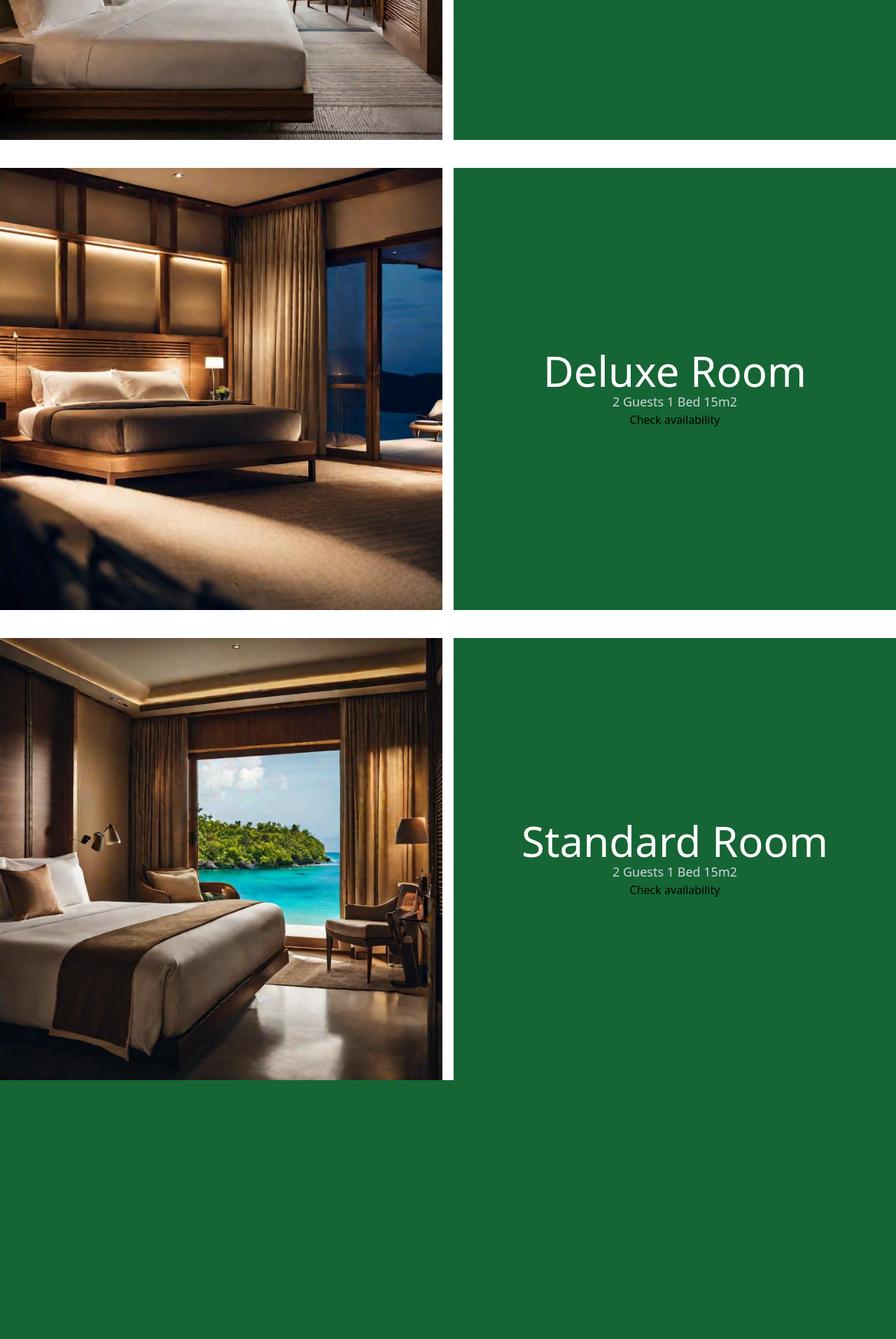
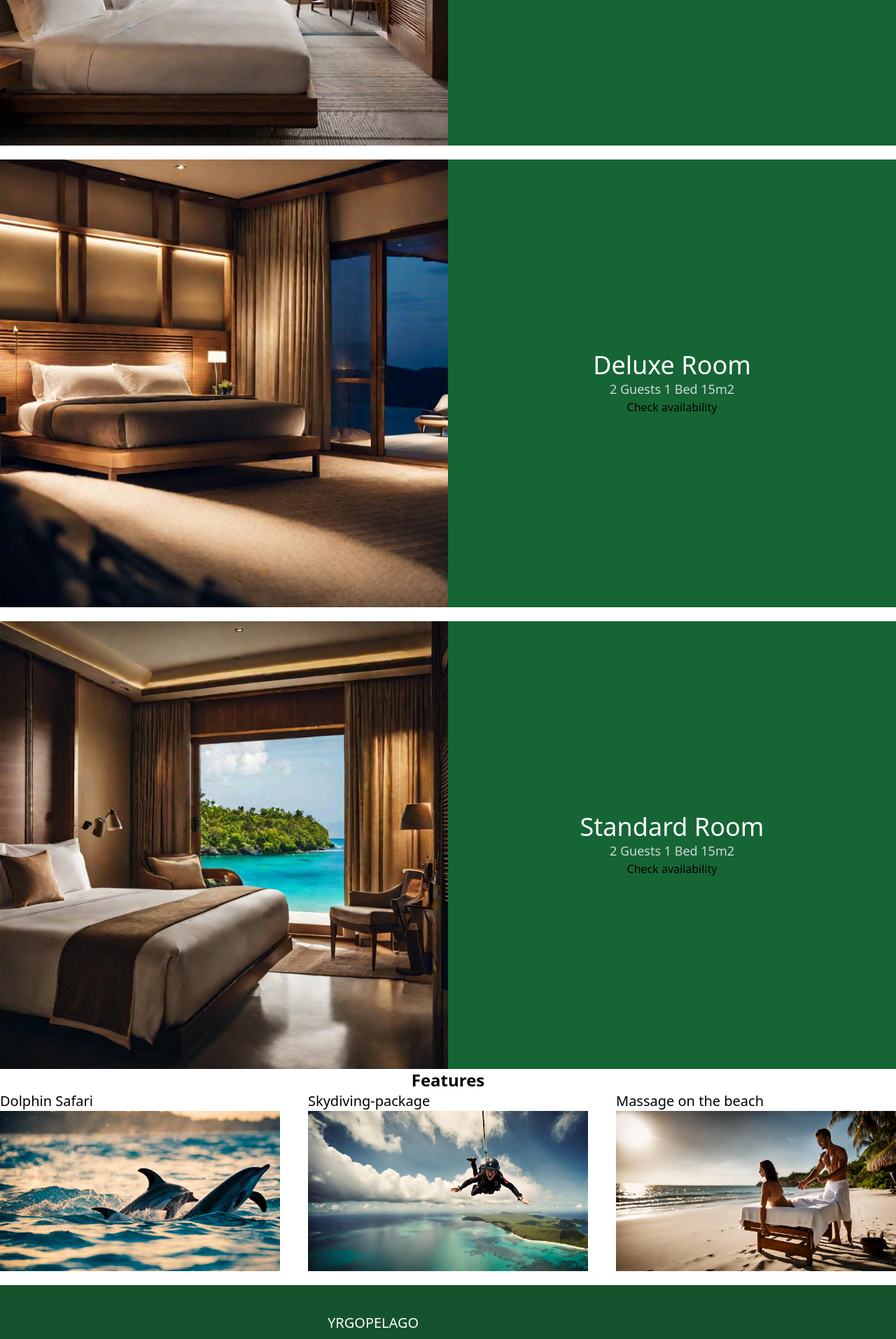
Before and after one commit to OsborneLinus/yrgopelago, a PHP site: page / in a window 1280 px wide. Shown: the part 2480-4394 px from the top of the page at 70% size. Before the commit the page ends 4024 px from the top, so only its background shows below. Run offline with PHP 8.4, Linux system fonts and the light colour scheme; some libraries are stand-ins or nearby versions.

Commit message:
Responsive layout and added features section and footer.

```diff
--- a/index.php
+++ b/index.php
@@ -31,8 +31,8 @@ error_reporting(E_ALL); ?>
         <div class="h-screen bg-cover bg-fixed bg-no-repeat absolute top-0 right-0 left-0" style="background-image: url(media/SunbedsOnShore.jpg)"></div>
     </section>
 
-    <section class="grid gap-10 h-screen grid-cols-2 grid-rows-3 mx-5 mb-96">
-        <div class="bg-no-repeat h-screen row-span-2" style="background-image: url(media/enPalmochHotell.jpg)"></div>
+    <section class="grid gap-10 h-screen grid-cols-2 grid-rows-3 mb-96">
+        <div class="bg-no-repeat h-screen row-span-2 " style="background-image: url(media/enPalmochHotell.jpg)"></div>
         <div class="flex flex-col">
             <h2 class="text-2xl">Enchance your feelings!</h2>
             <p>Lorem ipsum dolor sit amet, consectetur adipisicing elit. Aliquam asperiores nam ab quis maxime accusamus doloremque et mollitia impedit odit. Voluptas atque perferendis quod facilis. Deserunt blanditiis deleniti neque optio!</p>
@@ -49,22 +49,15 @@ error_reporting(E_ALL); ?>
             <p>Lorem ipsum dolor sit, amet consectetur adipisicing elit. Consectetur eveniet, sint accusantium eum quos eligendi, optio ab maxime architecto inventore, magni mollitia aliquid accusamus praesentium et eaque dolorum officiis? Molestias?</p>
         </div>
     </section>
-    <!--     <form method="get" id="myForm">
-        <section class="flex justify-center items-center gap-7 m-2 ">
-            <button type="button" name="superior" id="showCalendar" class=" border-2 border-green-700">Superior</button>
-            <button name="deluxe" id="showCalendar" class=" border-2 border-green-700">Deluxe</button>
-            <button name="standard" id="showCalendar" class=" border-2 border-green-700">Standard</button>
-        </section>
-    </form> -->
 
     <div>
-        <div id="scrolling-section" class="relative">
-            <div class="grid grid-cols-2 gap-4 text-center self-center">
+        <div id="scrolling-section">
+            <div class="flex flex-col md:grid grid-cols-2 text-center self-center">
                 <div>
                     <img id="picture1" src="media/SuperiorRoom.jpg" alt="Picture of the Standard based room">
                 </div>
                 <div class="bg-green-800 flex flex-col justify-center items-center">
-                    <h1 class="text-6xl text-white">Superior Room</h1>
+                    <h1 class="md:text-2xl lg:text-4xl text-white">Superior Room</h1>
                     <p class="text-lg text-gray-300">2 Guests 1 Bed 15m2</p>
                     <form action="input.php" method="get">
                         <input type="hidden" name="roomType" value="superior">
@@ -72,12 +65,12 @@ error_reporting(E_ALL); ?>
                     </form>
                 </div>
             </div>
-            <div class=" grid grid-cols-2 gap-4 mt-10">
+            <div class="flex flex-col md:grid grid-cols-2 mt-5 text-center self-center">
                 <div>
                     <img id="picture2" src="media/DeluxeRoom.jpg" alt="Picture 2">
                 </div>
                 <div class="bg-green-800 flex flex-col justify-center items-center">
-                    <h1 class="text-6xl text-white">Deluxe Room</h1>
+                    <h1 class="md:text-2xl lg:text-4xl text-white">Deluxe Room</h1>
                     <p class="text-lg text-gray-300">2 Guests 1 Bed 15m2</p>
                     <form action="input.php" method="get">
                         <input type="hidden" name="roomType" value="deluxe">
@@ -85,12 +78,12 @@ error_reporting(E_ALL); ?>
                     </form>
                 </div>
             </div>
-            <div class="grid grid-cols-2 gap-4 mt-10">
+            <div class="flex flex-col md:grid grid-cols-2 text-center mt-5 self-center">
                 <div>
                     <img id="picture3" src="media/StandardRoom.jpg" alt="Picture 3">
                 </div>
                 <div class="bg-green-800 flex flex-col justify-center items-center">
-                    <h1 class="text-6xl text-white">Standard Room</h1>
+                    <h1 class="md:text-2xl lg:text-4xl text-white">Standard Room</h1>
                     <p class="text-lg text-gray-300">2 Guests 1 Bed 15m2</p>
                     <form action="input.php" method="get">
                         <input type="hidden" name="roomType" value="standard">
@@ -100,8 +93,57 @@ error_reporting(E_ALL); ?>
             </div>
         </div>
     </div>
-    <script src=" app.js">
-    </script>
+    <section>
+        <div class="mb-5">
+            <h1 class="flex justify-center text-2xl font-semibold">Features</h1>
+            <div class="flex flex-col md:flex-row gap-10 items-center justify-center">
+                <div class="relative group ">
+                    <h3 class="text-xl">Dolphin Safari</h3>
+                    <img src="media/dolphins.jpg" alt="dolphins swimming">
+                    <div class="opacity-0 group-hover:opacity-100 duration-300 absolute inset-x-0 bottom-0 top-0 flex justify-center text-green-800 bg-white md:text-sm overflow-scroll lg:text-xl">
+                        <p>Embark on a captivating dolphin safari around your island hotel. Cruise along the coastline in a specialized boat as expert guides share insights into marine life. Anticipate the thrill of encountering playful dolphins in their natural habitat, witnessing their acrobatic displays and joyful leaps.</p>
+                    </div>
+
+                </div>
+                <div class="relative group">
+                    <h3 class="text-xl">Skydiving-package</h3>
+                    <img src="media/Skydiving.jpg" alt="skydiving over an island">
+                    <div class="opacity-0 group-hover:opacity-100 duration-300 absolute inset-x-0 bottom-0 top-0 flex justify-center text-green-800 bg-white md:text-base overflow-scroll lg:text-xl">
+                        <p>
+                            Elevate your stay with an adrenaline-pumping skydiving package around the stunning island of your hotel. Soar to new heights as you free-fall over turquoise waters, capturing breathtaking aerial views of the picturesque coastline and lush landscapes. Experienced instructors ensure a safe and thrilling adventure, making this skydiving experience perfect for both beginners and seasoned thrill-seekers.</p>
+                    </div>
+
+                </div>
+                <div class="relative group">
+                    <h3 class="text-xl">Massage on the beach</h3>
+                    <img src="media/massageBeach.jpg" alt="woman getting massage on beach">
+                    <div class="opacity-0 group-hover:opacity-100 duration-300 absolute inset-x-0 bottom-0 top-0 flex justify-center text-green-800 bg-white md:text-sm overflow-scroll lg:text-xl">
+                        <p>
+                            Indulge in ultimate relaxation with our exclusive massage package set against the serene backdrop of your island hotel. Immerse yourself in a world of tranquility as skilled therapists pamper you with a rejuvenating massage experience. The soothing sounds of lapping waves and gentle sea breezes enhance the calming ambiance, creating a perfect escape for relaxation.</p>
+                    </div>
+                </div>
+            </div>
+        </div>
+    </section>
+
+
 </body>
+<footer>
+    <div class="flex w-full h-80 bg-green-900 pt-10 justify-center text-white">
+        <div class="flex flex-col gap-2 pr-20 ">
+            <p class="text-xl">YRGOPELAGO</p>
+            <p class="pt-10">031-123 123</p>
+            <p>Yrgopelagio 2, Islandistan</p>
+        </div>
+        <div class="flex flex-col pt-10">
+            <a href="index.php">Home</a>
+            <a href="#">Rooms</a>
+            <a href="#">Bookings</a>
+            <a href="#">About us</a>
+        </div>
+    </div>
+</footer>
+<script src=" app.js">
+</script>
 
 </html>
```
Also changed, not shown: bookings/curl.php (+1 -8 lines), styles/styles.css (+0 -17 lines), media/Skydiving.jpg (added), media/dolphins.jpg (added), media/massageBeach.jpg (added).
